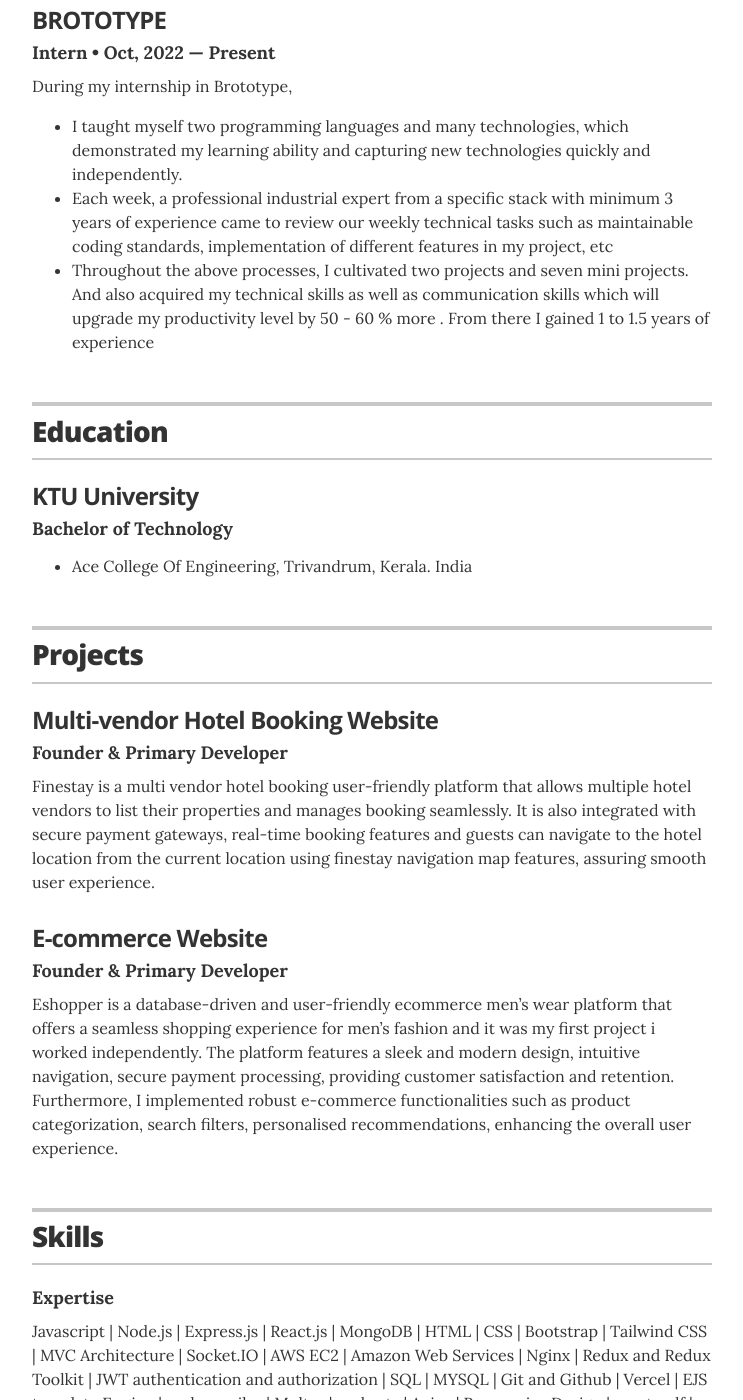
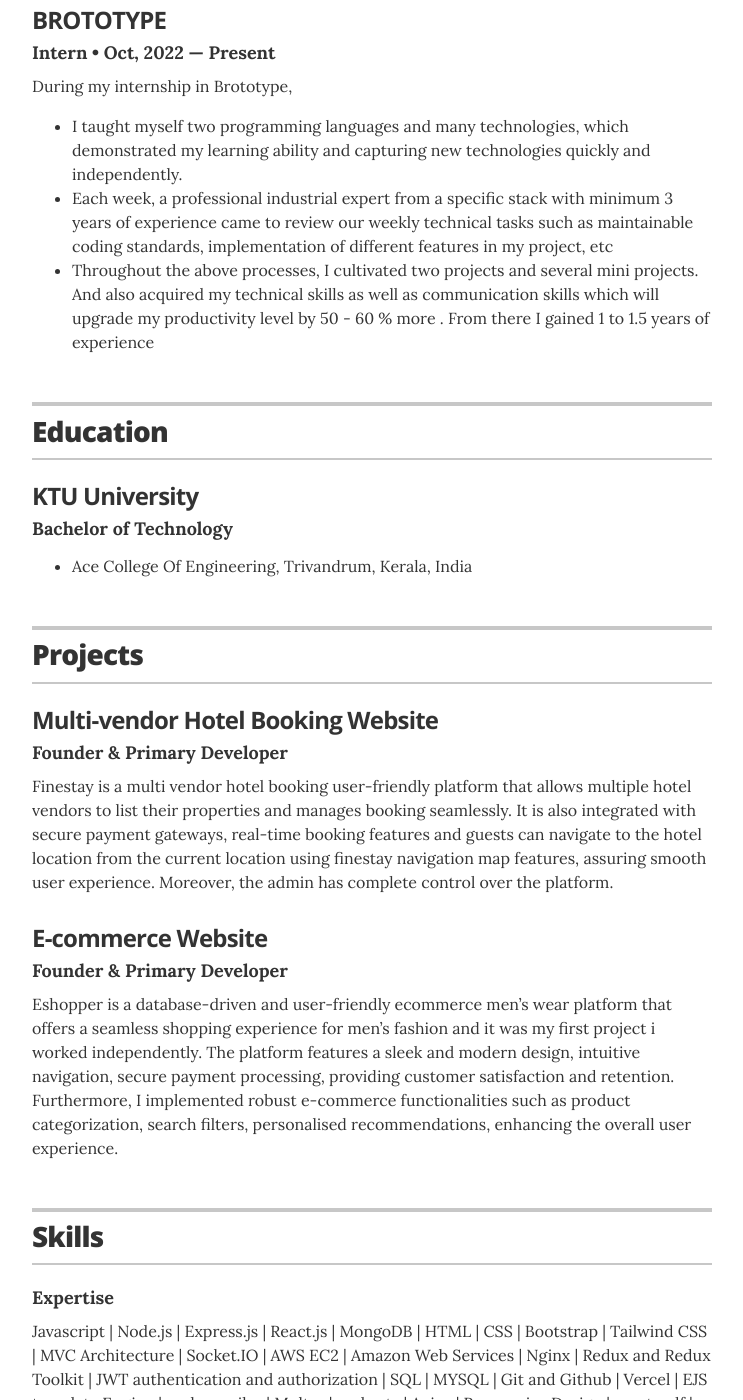
Before and after one commit to roshidhmohammed/resume, a Jekyll site: the page built from index.html, in a window 1280 px wide and 1400 px high, scrolled down 702 px. Shown: the whole window, without its empty margins (268-1011 px from the left). Built offline with Jekyll 4.4.1, drawn with Linux system fonts in a browser that asks for light colours.

Commit message:
updated resume 8

```diff
--- a/_data/education.yml
+++ b/_data/education.yml
@@ -3,7 +3,7 @@
   uni: KTU University
   # year: 2004 &mdash; 2008
   awards:
-    - award: Ace College Of Engineering, Trivandrum, Kerala. India
+    - award: Ace College Of Engineering, Trivandrum, Kerala, India
   # summary: If you had any meaningful roles at college, feel free to write about them here
 
 # - degree: High School Diploma
--- a/_data/experience.yml
+++ b/_data/experience.yml
@@ -3,7 +3,7 @@
 - company: BROTOTYPE
   position: Intern
   duration: Oct, 2022 &mdash; Present
-  summary: During my internship in Brototype,<ul class="resume-item-list"><li>I taught myself two programming languages and many technologies, which demonstrated my learning ability and capturing new technologies quickly and independently.</li><li>Each week, a professional industrial expert from a specific stack with minimum 3 years of experience came to review our weekly technical tasks such as maintainable coding standards, implementation of different features in my project, etc</li><li>Throughout the above processes, I cultivated two projects and seven mini projects. And also acquired my technical skills as well as communication skills which will upgrade my productivity level  by 50 - 60 % more . From there I gained 1 to 1.5 years of experience</li></ul>
+  summary: During my internship in Brototype,<ul class="resume-item-list"><li>I taught myself two programming languages and many technologies, which demonstrated my learning ability and capturing new technologies quickly and independently.</li><li>Each week, a professional industrial expert from a specific stack with minimum 3 years of experience came to review our weekly technical tasks such as maintainable coding standards, implementation of different features in my project, etc</li><li>Throughout the above processes, I cultivated two projects and several mini projects. And also acquired my technical skills as well as communication skills which will upgrade my productivity level  by 50 - 60 % more . From there I gained 1 to 1.5 years of experience</li></ul>
 
 # Director of Digital Stratgy
 # - company: United Nations Human Rights Council
--- a/_data/projects.yml
+++ b/_data/projects.yml
@@ -6,7 +6,7 @@
   role: Founder & Primary Developer
   # duration: 2012 &mdash; Present
   # url: "#"
-  description: Finestay is a multi vendor hotel booking user-friendly platform that allows multiple hotel vendors to list their properties and manages booking seamlessly. It is also integrated with secure payment gateways, real-time booking features and guests can navigate to the hotel location from the current location using finestay navigation map features, assuring smooth user experience.
+  description: Finestay is a multi vendor hotel booking user-friendly platform that allows multiple hotel vendors to list their properties and manages booking seamlessly. It is also integrated with secure payment gateways, real-time booking features and guests can navigate to the hotel location from the current location using finestay navigation map features, assuring smooth user experience. Moreover, the admin has complete control over the platform.
 
 # E-commerce Website
 - project: E-commerce Website
```
